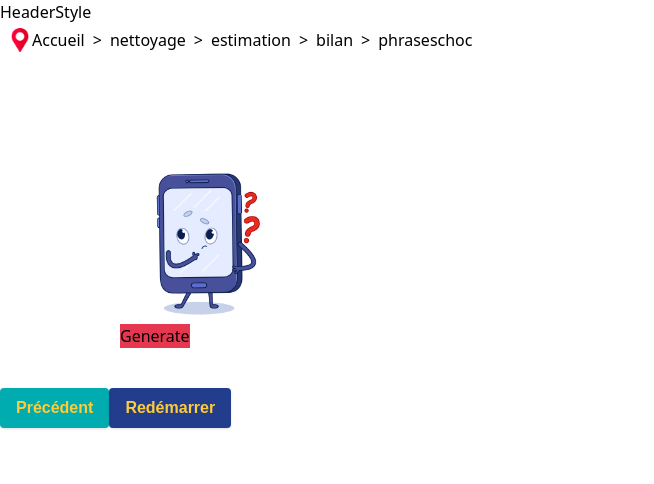
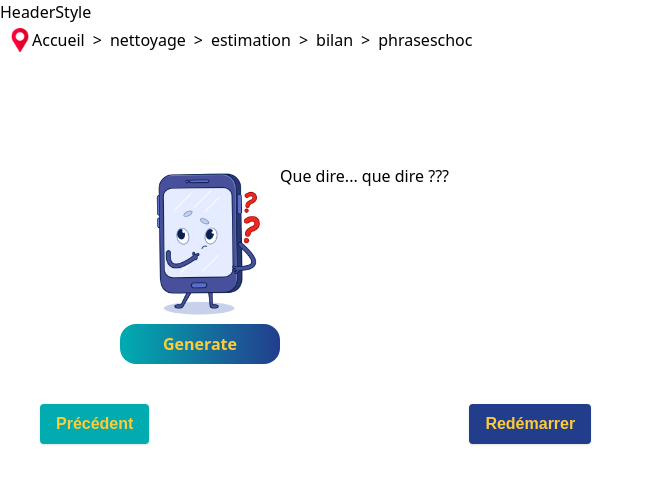
Before and after one commit to Camfabjeh/thegoats, a React (Vite) app in the folder frontend/: page /nettoyage/estimation/bilan/phraseschoc in a window 1280 px wide. Shown: the top 484 px of the page, without its empty margins (0-654 px from the left). Built offline with nearby package versions, Linux system fonts and the light colour scheme.

Commit message:
V2 de la page vente

```diff
--- a/frontend/src/pages/CommercialSentences.jsx
+++ b/frontend/src/pages/CommercialSentences.jsx
@@ -3,12 +3,16 @@ import { Link } from "react-router-dom";
 import HeaderStyle from "../components/HeaderStyle";
 import BreadCrumb from "../components/BreadCrumb";
 import Vente1 from "../assets/Vente1.png";
+import Vente2 from "../assets/Vente2.png";
 
 // roue animée à tourner, comprenant par exemple 8 couleurs (reprendre couleurs charte) chacune correspondant à une phrase commerciale
 // pour l'instant j'ai juste mis un .find histoire d'appeler la variable et que ça ne mette pas d'erreur au linter
 
 function CommercialSentences() {
-  const [randomSentence, setRandomSentence] = useState("");
+  const [randomSentence, setRandomSentence] = useState(
+    " Que dire... que dire ???"
+  );
+  const [picture, setPicture] = useState(Vente1);
 
   const phraseschoc = [
     "Nos téléphones d'occasion sont comme des stars du rock : ils ont déjà vécu une vie palpitante et ils sont prêts à vous offrir une expérience incroyable !",
@@ -22,10 +26,17 @@ function CommercialSentences() {
     "Nos téléphones d'occasion sont comme des diamants bruts : ils ont juste besoin d'un peu de polissage pour briller de nouveau. Et vous serez celui qui leur donne cette seconde chance.",
     "Les téléphones d'occasion sont comme des trésors de seconde main, prêts à être chéris. Avec eux, vous obtenez le meilleur rapport qualité-prix et une histoire à raconter à chaque fois que vous l'utilisez.",
   ];
-
+  const changePicture = () => {
+    if (picture === Vente1) {
+      setPicture(Vente2);
+    } else {
+      setPicture(Vente1);
+    }
+  };
   const handleClickRandom = () => {
     const random = Math.floor(Math.random() * phraseschoc.length);
     setRandomSentence(phraseschoc[random]);
+    changePicture();
   };
 
   return (
@@ -33,13 +44,13 @@ function CommercialSentences() {
       <HeaderStyle />
       <BreadCrumb />
       <div className="flex items-start flex-row-reverse mt-8 ml-20 mb-10">
-        <div className="w-80 h-40">{randomSentence}</div>
+        <div className="w-80 h-4 pt-20">{randomSentence}</div>
         <div className="ml-10 pt-20">
-          <img src={Vente1} alt="crumbs" className="w-40 h-40" />
+          <img src={picture} alt="crumbs" className="w-40 h-40" />
           <button
             type="button"
             onClick={() => handleClickRandom()}
-            className=" bg-purple mb-15"
+            className=" bg-gradient-to-r from-green to-darkblue h-10 w-40 rounded-2xl text-yellow font-semibold "
           >
             Generate
           </button>
@@ -51,7 +62,7 @@ function CommercialSentences() {
           <Link to="/nettoyage/estimation/bilan">
             <button
               type="button"
-              className="bg-green text-yellow font-semibold font-text py-2 px-4 rounded shadow"
+              className="bg-green text-yellow font-semibold font-text py-2 px-4 rounded shadow ml-10"
             >
               Précédent
             </button>
@@ -59,7 +70,7 @@ function CommercialSentences() {
           <Link to="/accueil">
             <button
               type="button"
-              className="bg-darkblue text-yellow font-semibold font-text py-2 px-4 rounded shadow"
+              className="bg-darkblue text-yellow font-semibold font-text py-2 px-4 rounded shadow ml-80"
             >
               Redémarrer
             </button>
```
Also changed, not shown: frontend/src/assets/Vente2.png (added).
